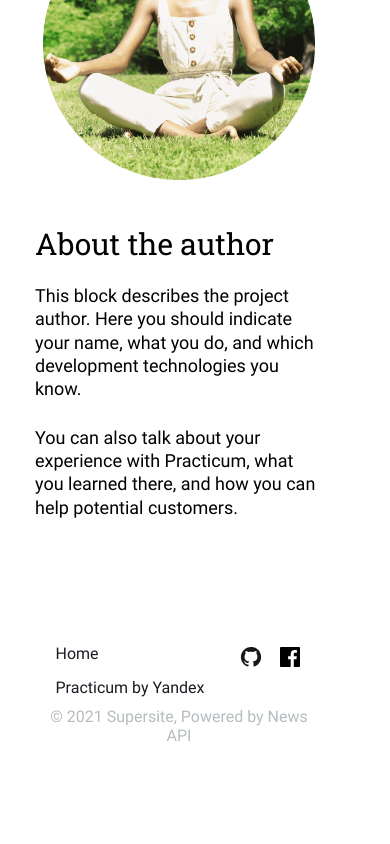
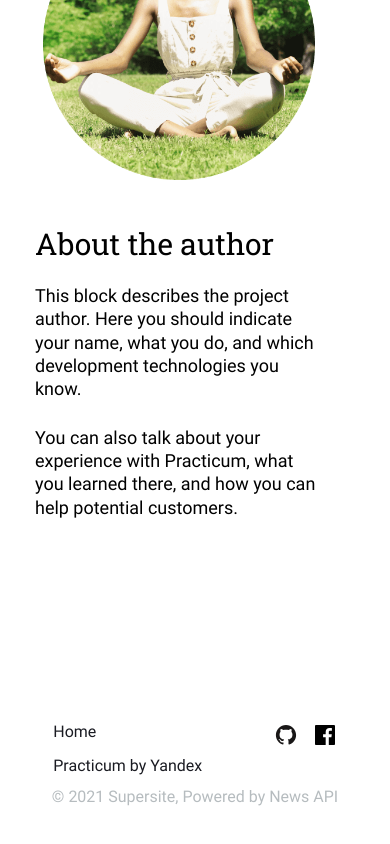
Before and after one commit to kaylamt/news-explorer-frontend, a React (Create React App) app: page / in a window 390 px wide. Shown: the part 768-1612 px from the top of the page. Before the commit the page ends 1513 px from the top, so only its background shows below. Built offline with nearby package versions, Linux system fonts and the light colour scheme.

Commit message:
footer resonsive layout

```diff
--- a/src/components/Footer/Footer.css
+++ b/src/components/Footer/Footer.css
@@ -54,21 +54,22 @@
 }
 
 @media screen and (max-width: 650px) {
-  .footer__container{
+  .footer__container {
     display: flex;
     flex-direction: column;
-    width: calc(100% - 32px);
-    margin-top: 20px;
-    margin-bottom: 22px;
+    width: 320px;
     padding: 0;
   }
   .footer__copyright {
-    margin-bottom: -100px;
+    position: relative;
+    bottom: -100px;
     text-align: center;
   }
   .footer__links {
     margin: 0 auto;
     align-items: flex-start;
+    width: 320px;
+    justify-content: space-around;
   }
 
   .footer__link{
@@ -79,5 +80,10 @@
     align-items: flex-start;
   }
 
+  .footer {
+    width: 320px;
+    height: 176px;
+  }
+
 
 }
```
